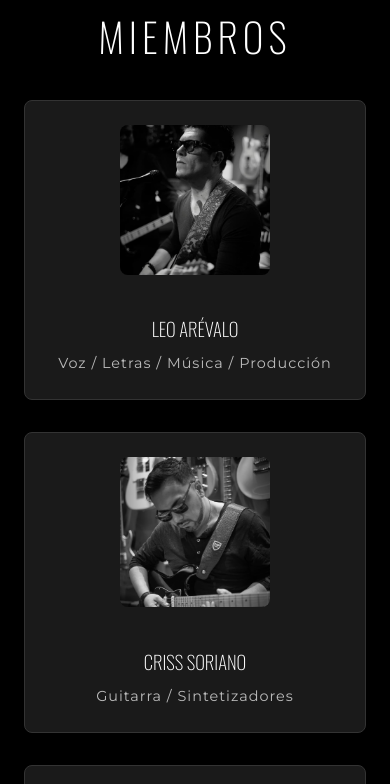
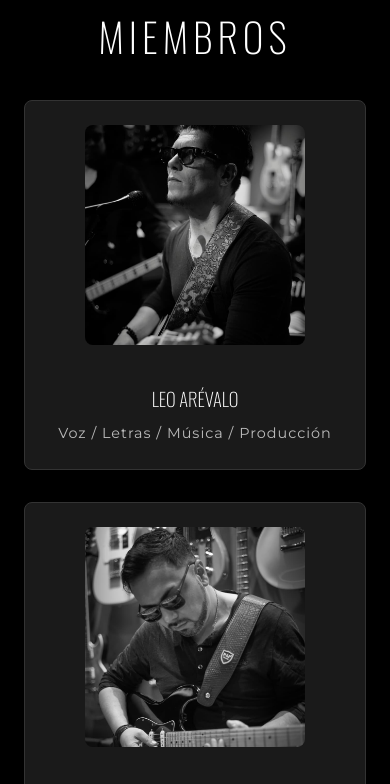
Before and after one commit to lauraaguada/afternoondesires.com, a plain HTML site: page index.html in a window 390 px wide. Shown: the part 3460-4244 px from the top of the page. Drawn offline with nearby package versions, Linux system fonts and the light colour scheme; no server answers.

Commit message:
improve: Increase member photos size on mobile devices
- Change member photos from 150px to 220px on mobile (47% larger)
- Better visibility and user experience on phones and tablets
- Desktop size remains unchanged for optimal balance
- Improves mobile UX for band member section

```diff
--- a/styles.css
+++ b/styles.css
@@ -1004,10 +1004,11 @@ footer {
         align-items: center;
     }
 
+    /* MOBILE MEMBERS PHOTOS - Larger size 14-Aug-2025 */
     .member img {
-        width: 150px;
-        height: 150px;
-        min-height: 150px;
+        width: 220px;
+        height: 220px;
+        min-height: 220px;
     }
 
     .releases-grid,
```
